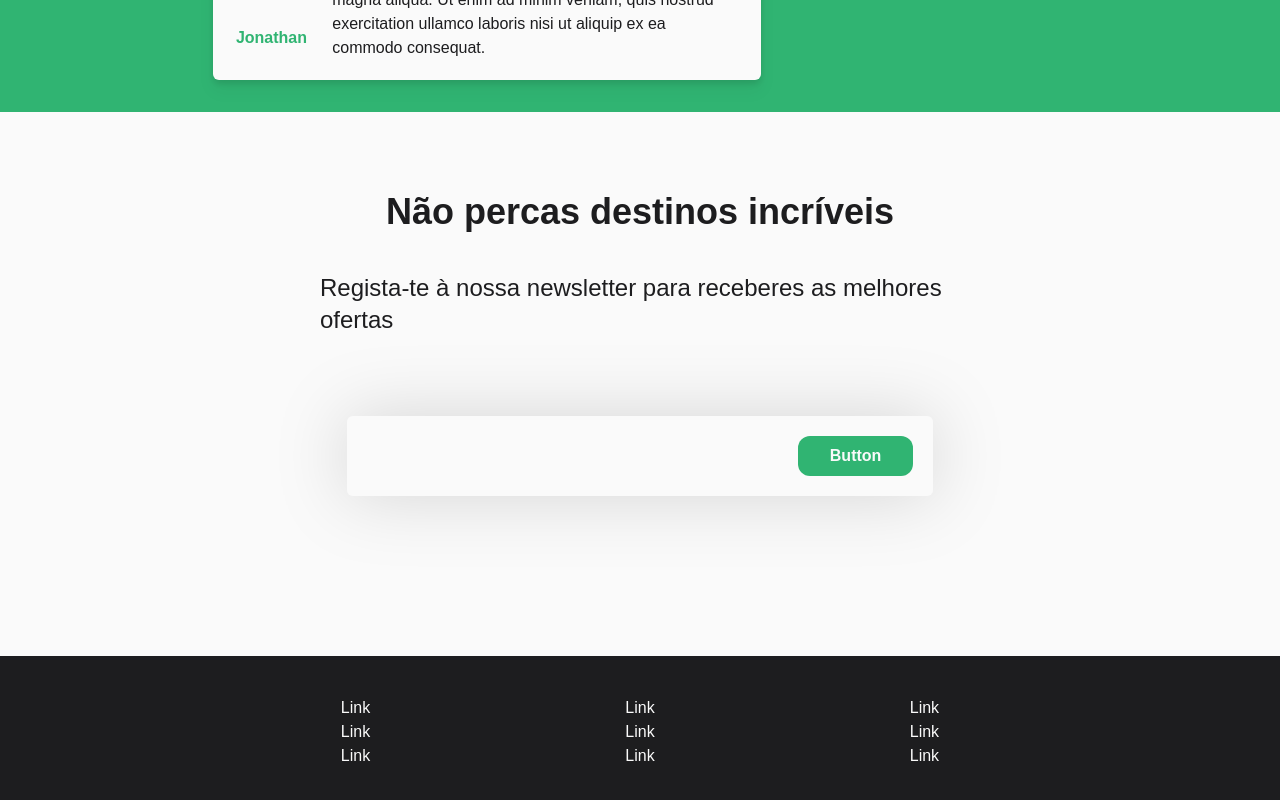
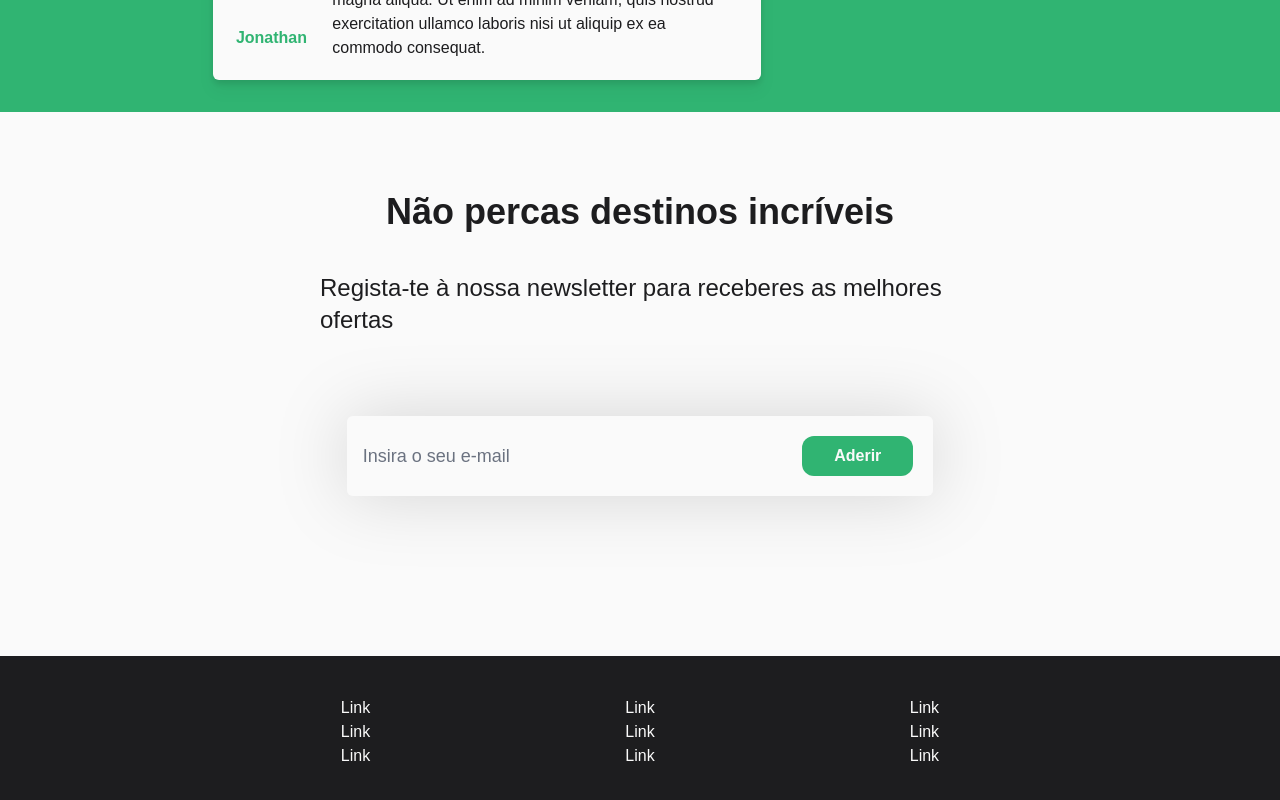
Before and after one commit to 2101dudu/vizela-viagens, a Next.js app: page / in a window 1280 px wide. Shown: the part 3280-4080 px from the top of the page. Built offline with nearby package versions, Linux system fonts and the light colour scheme.

Commit message:
feat: email label

```diff
--- a/app/pages/_newsletter.tsx
+++ b/app/pages/_newsletter.tsx
@@ -11,8 +11,17 @@ export default function Newsletter() {
           Regista-te à nossa newsletter para receberes as melhores ofertas
         </h1>
         <div className="bg-background mt-10 w-11/12 h-20 rounded-md drop-shadow-my flex justify-end items-center">
-          <div className="size-auto m-5">
-            <_Button highlighted>Button</_Button>
+          <input
+            type="email"
+            id="email"
+            name="email"
+            placeholder="Insira o seu e-mail"
+            className="w-full h-full rounded-l-md px-4 text-lg border-none bg-transparent"
+            required
+          />
+          {/* Submit Button */}
+          <div className="m-5">
+            <_Button highlighted>Aderir</_Button>
           </div>
         </div>
       </div>
```
Also changed, not shown: 1 other file (tests, documents, lock files or other folders).
